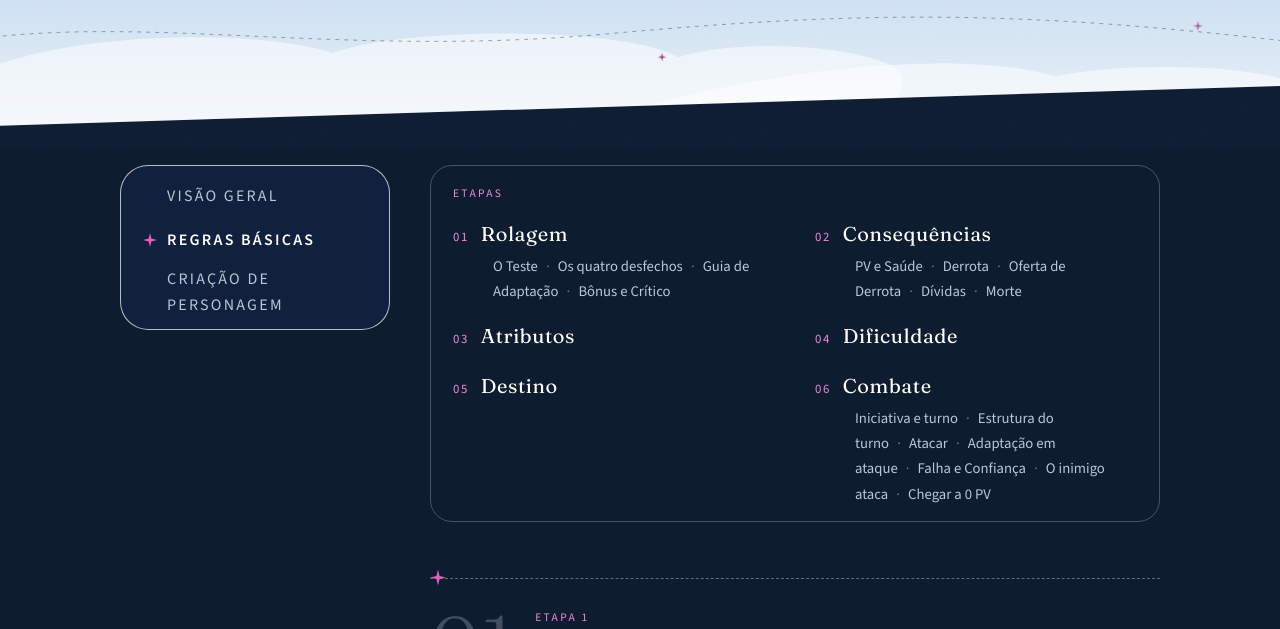
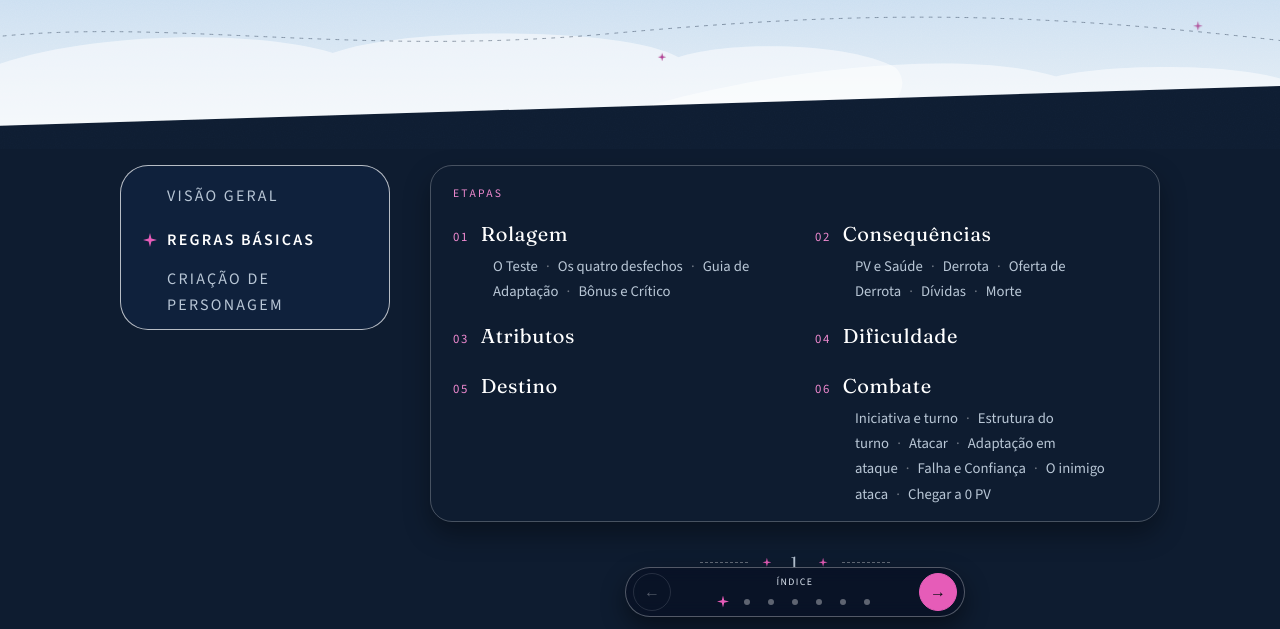
Before and after one commit to caua-escritas/meus-cenarios, a plain HTML site: page public/sistemas/lineborn/regras/index.html in a window 1280 px wide. Shown: the part 171-800 px from the top of the page. Drawn offline with nearby package versions, Linux system fonts and the light colour scheme.

Commit message:
Update index.html

```diff
--- a/public/sistemas/lineborn/regras/index.html
+++ b/public/sistemas/lineborn/regras/index.html
@@ -322,5 +322,6 @@
 <script src="../../../js/lineborn-ceu.js" defer></script>
 <script src="../../../js/lineborn-dados.js" defer></script>
 <script src="../../../js/lineborn-revela.js" defer></script>
+<script src="../../../js/lineborn-livro.js" defer></script>
 </body>
 </html>
```
